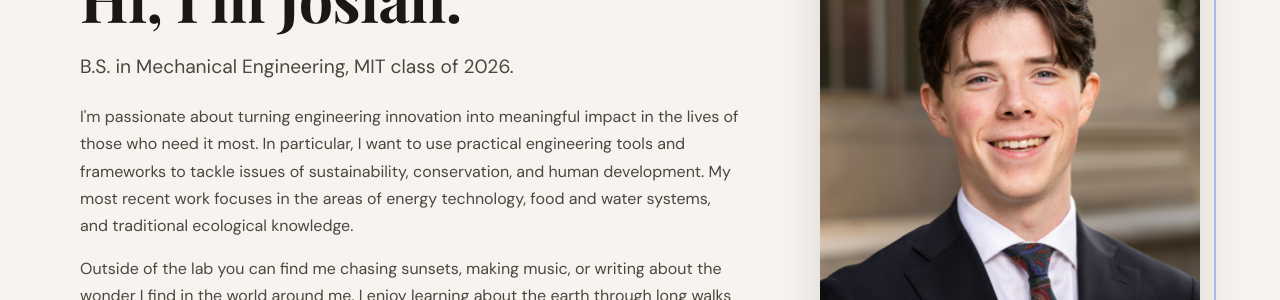
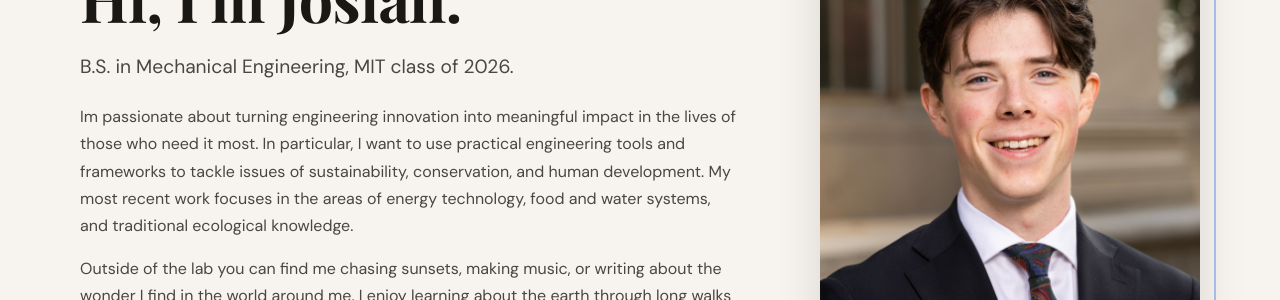
Before and after one commit to jshimandle/jshimandle.github.io, a Jekyll site: the page built from index.html, in a window 1280 px wide and 900 px high. Shown: the part 284-584 px from the top of the window. Built offline with Jekyll 4.4.1, drawn with Linux system fonts in a browser that asks for light colours; some web fonts are replaced; the list of posts is cut into pages by our own code.

```diff
--- a/index.html
+++ b/index.html
@@ -8,14 +8,14 @@ description: "About me."
   <section class="about-hero">
     <div class="about-text">
       <p class="section-label">About Me</p>
-      <h1>Hi, I'm {{ site.author.firstname }}.</h1>
+      <h1>Hi, I&#39m {{ site.author.firstname }}.</h1>
       <p class="lead" style="margin-top:1rem;">
         <!-- (*) Edit this introduction -->
         {{ site.education.degree }},
         {{ site.education.university }} class of {{ site.education.year }}.
       </p>
       <p style="margin-top:1.2rem;color:var(--ink-2);">
-        I'm passionate about turning engineering innovation into meaningful impact in the lives of those who need it most.
+        Im passionate about turning engineering innovation into meaningful impact in the lives of those who need it most.
         In particular, I want to use practical engineering tools and frameworks to tackle issues of sustainability, conservation, and human development.
         My most recent work focuses in the areas of energy technology, food and water systems, and traditional ecological knowledge.
       </p>
```
